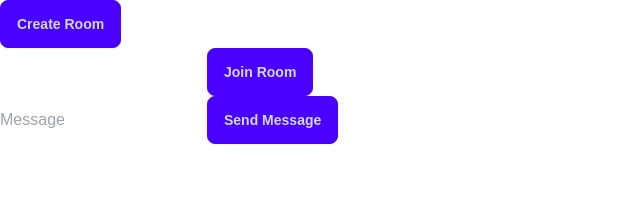
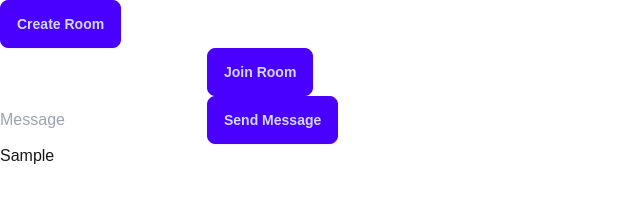
Before and after one commit to toru-toruto/github-game, a Next.js app: page /test-webrtc-multi in a window 1280 px wide. Both pictures are taken after typing "Sample" into the empty fields and a click on the button "Send Message". Shown: the top 218 px of the page, without its empty margins (0-640 px from the left). Built offline with nearby package versions, Linux system fonts and the light colour scheme; no server answers.

Commit message:
feat: multiple user messaging

```diff
--- a/src/app/test-webrtc-multi/page.tsx
+++ b/src/app/test-webrtc-multi/page.tsx
@@ -5,12 +5,22 @@ import { useWebRtcMultiConnection } from "@/fetchers/useWebRtcMultiConnection";
 import { useState } from "react";
 
 export default function TestWebrtcMulti() {
-  const { createRoom, joinRoomById, sendMessage } = useWebRtcMultiConnection();
+  const [messageLogs, setMessageLogs] = useState<string[]>([]);
+
+  const handleMessageReceived = (message: string) => {
+    setMessageLogs((prev) => [...prev, message]);
+  };
+
+  const { roomId, createRoom, joinRoomById, sendMessage } = useWebRtcMultiConnection({
+    onMessageReceived: handleMessageReceived,
+  });
   const [inputRoomId, setRoomId] = useState("");
   const [message, setMessage] = useState("");
 
   return (
     <div>
+      {!roomId ? (
+        <>
           <button className="btn btn-primary" onClick={createRoom}>
             Create Room
           </button>
@@ -24,6 +34,10 @@ export default function TestWebrtcMulti() {
               Join Room
             </button>
           </div>
+        </>
+      ) : (
+        <></>
+      )}
       <div>
         <input
           type="text"
@@ -35,12 +49,18 @@ export default function TestWebrtcMulti() {
           className="btn btn-primary"
           onClick={() => {
             sendMessage(message);
+            setMessageLogs((prev) => [...prev, message]);
             setMessage("");
           }}
         >
           Send Message
         </button>
       </div>
+      <div>
+        {messageLogs.map((message, index) => (
+          <div key={index}>{message}</div>
+        ))}
+      </div>
     </div>
   );
 }
--- a/src/fetchers/useWebRtcMultiConnection.ts
+++ b/src/fetchers/useWebRtcMultiConnection.ts
@@ -50,7 +50,11 @@ import {
 } from "firebase/firestore";
 import { useCallback, useMemo, useState } from "react";
 
-export const useWebRtcMultiConnection = () => {
+export const useWebRtcMultiConnection = ({
+  onMessageReceived,
+}: {
+  onMessageReceived?: (message: string) => void;
+}) => {
   const configuration = useMemo(
     () => ({
       iceServers: [
@@ -78,6 +82,7 @@ export const useWebRtcMultiConnection = () => {
       newDataChannel.onmessage = (event) => {
         console.log(event);
         console.log("Got message:", event.data);
+        onMessageReceived?.(event.data);
       };
       newDataChannel.onclose = () => {
         console.log("Data channel is closed");
```
Lines whose indentation alone changed are shown as unchanged.
